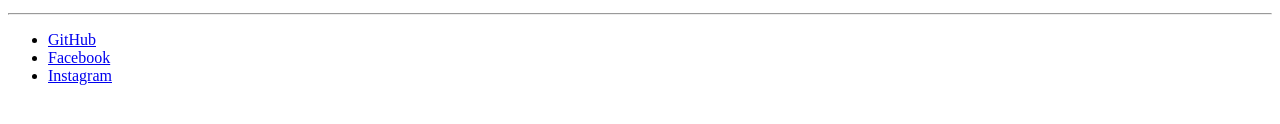
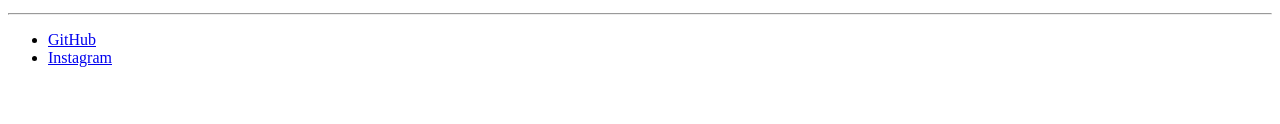
Before and after one commit to tkuar/tkuar.github.io, a plain HTML site: page index.html in a window 1280 px wide. Shown: the part 548-672 px from the top of the page. Drawn offline with Linux system fonts and the light colour scheme.

Commit message:
add file

```diff
--- a/index.html
+++ b/index.html
@@ -24,9 +24,6 @@
     <a href="https://github.com/tkuar">GitHub</a>
   </li>
   <li>
-    <a href="https://www.facebook.com/tameka.kuar">Facebook</a>
-  </li>
-  <li>
     <a href="https://www.instagram.com/tamekaology/">Instagram</a>
   </li>
 
```
